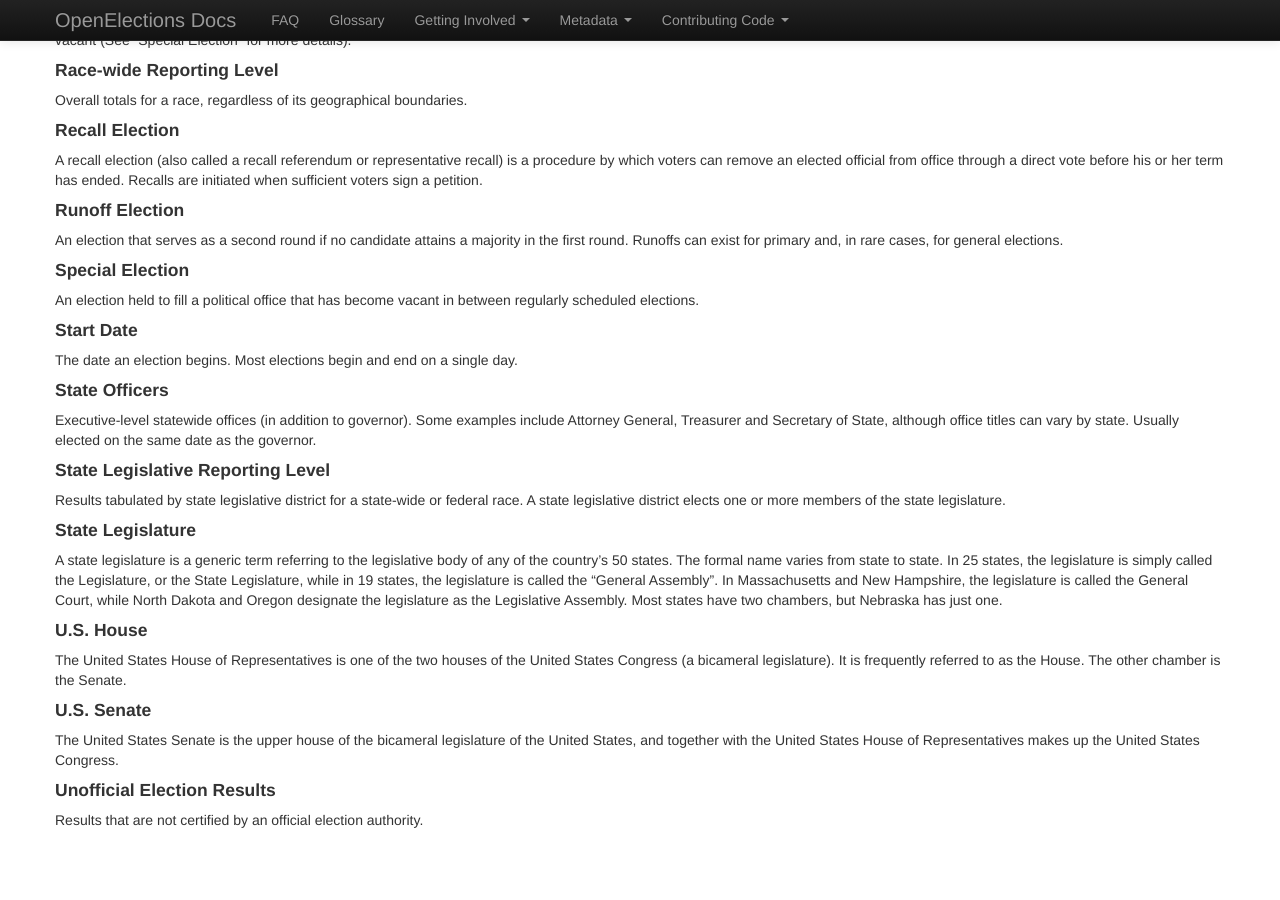
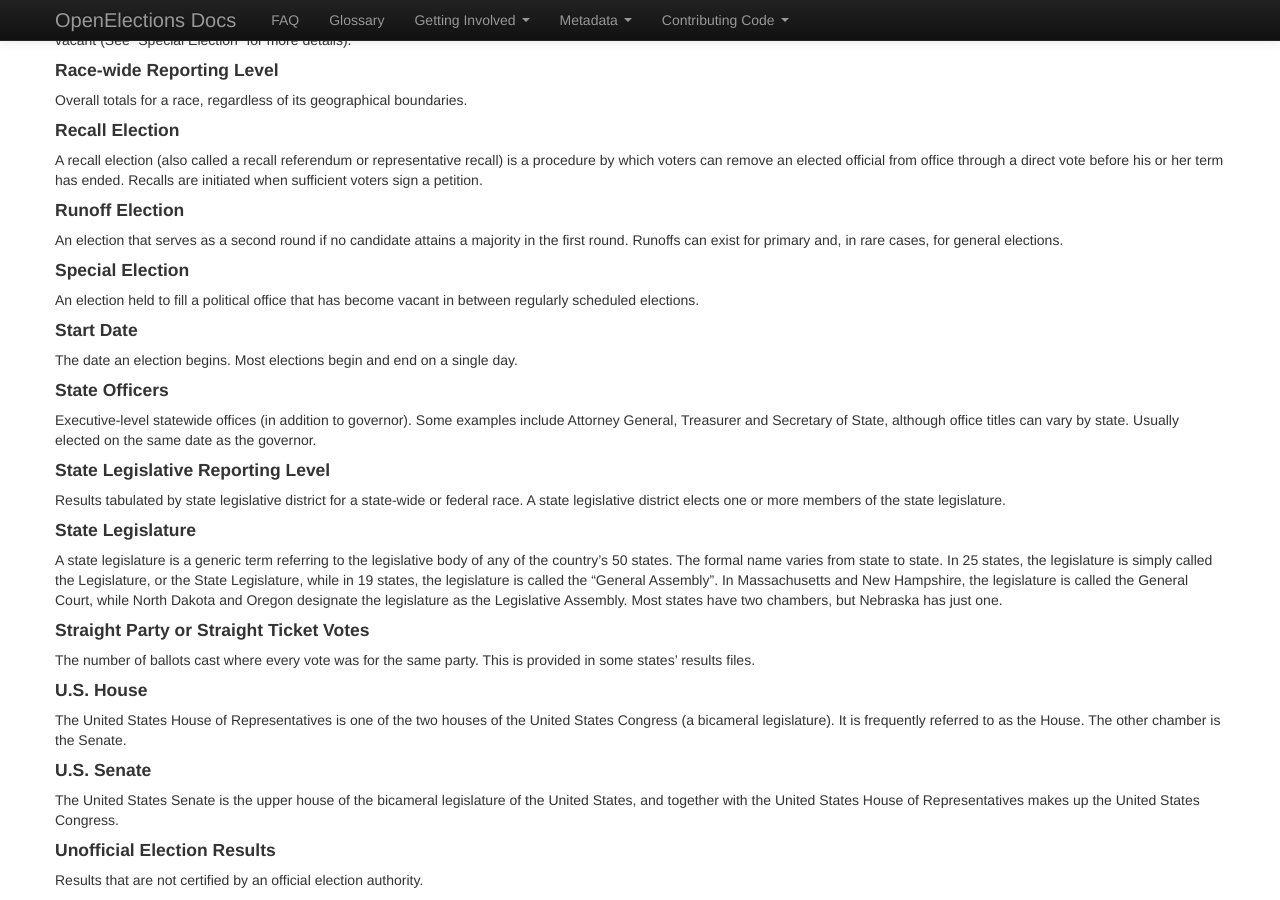
Before and after one commit to openelections/docs, a Jekyll site: the page built from glossary.md, in a window 1280 px wide and 900 px high, scrolled down 1270 px. Built offline with Jekyll 4.4.1, drawn with Linux system fonts in a browser that asks for light colours; nearby versions of some CDN libraries; some web fonts are replaced; before the commit the page ends 2110 px from its top, so only the background shows below that.

Commit message:
Add definition of straight party votes

```diff
--- a/glossary.md
+++ b/glossary.md
@@ -108,6 +108,10 @@ Results tabulated by state legislative district for a state-wide or federal race
 
 A state legislature is a generic term referring to the legislative body of any of the country's 50 states. The formal name varies from state to state. In 25 states, the legislature is simply called the Legislature, or the State Legislature, while in 19 states, the legislature is called the "General Assembly". In Massachusetts and New Hampshire, the legislature is called the General Court, while North Dakota and Oregon designate the legislature as the Legislative Assembly. Most states have two chambers, but Nebraska has just one.
 
+####  Straight Party or Straight Ticket Votes
+
+The number of ballots cast where every vote was for the same party.  This is provided in some states' results files.
+
 #### U.S. House
 
 The United States House of Representatives is one of the two houses of the United States Congress (a bicameral legislature). It is frequently referred to as the House. The other chamber is the Senate.
```
